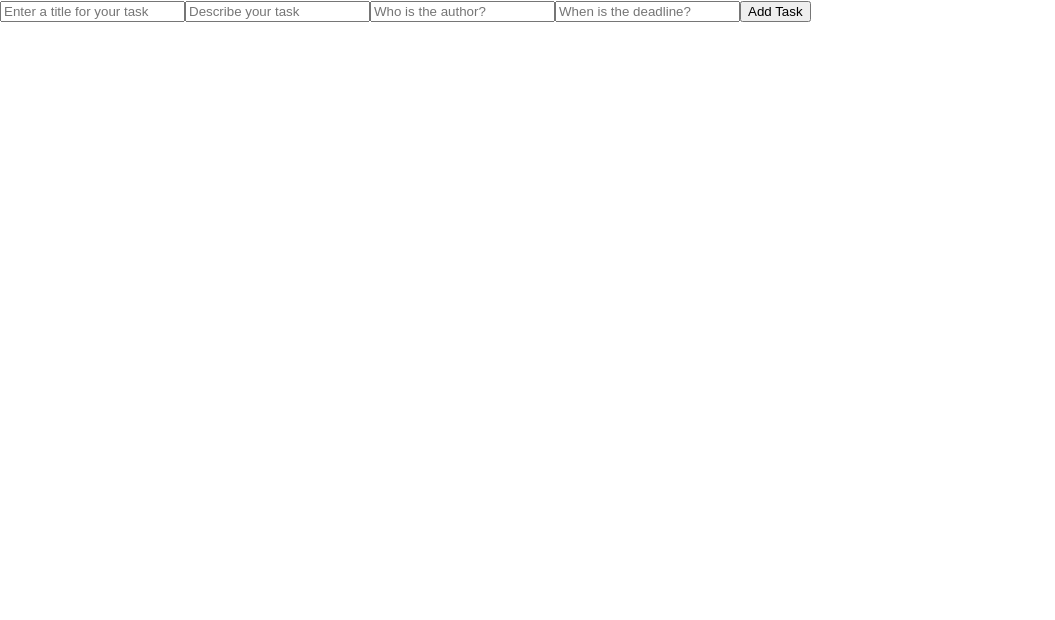
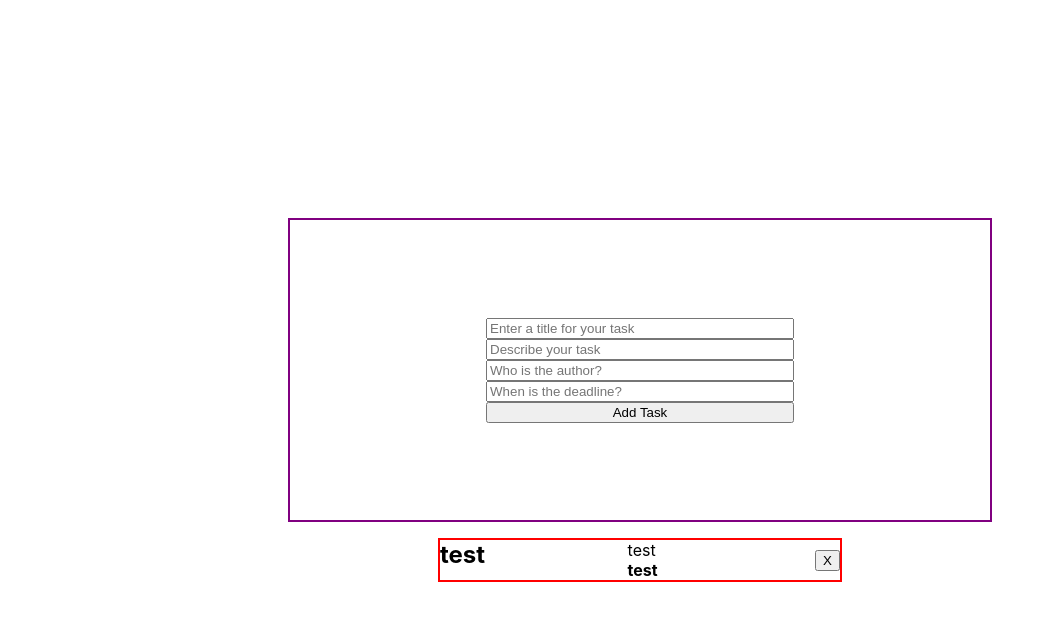
Before and after one commit to Agge20/React.js-Todo-app, a React (Create React App) app in the folder todo-app/: page / in a window 1280 px wide. Shown: the top 620 px of the page, without its empty margins (0-1055 px from the left). Built offline with nearby package versions, Linux system fonts and the light colour scheme.

Commit message:
Added a "remove todo" button with correct functionality

```diff
--- a/todo-app/src/App.js
+++ b/todo-app/src/App.js
@@ -1,10 +1,11 @@
 import TodoForm from "./components/TodoForm";
 import TodoList from "./components/TodoList";
 import TodoContext from "./contexts/TodoContext";
+import Styles from "./styles/AppStyles.module.css"
 
 function App() {
   return (
-    <div className="App">
+    <div className={`App ${Styles.main_wrapper}`}>
       <TodoContext>
         <TodoForm />
         <TodoList />
--- a/todo-app/src/components/TodoCard.js
+++ b/todo-app/src/components/TodoCard.js
@@ -1,12 +1,21 @@
-import React from 'react';
+import React, { useContext } from 'react';
+import Styles from '../styles/TodoCardStyles.module.css';
+import { TodoContext } from '../contexts/TodoContext'
 
 const TodoCard = (props) => {
+  const { removeTodo } = useContext(TodoContext)
+
   return (
-    <div>
-      <h2>{props.todoTitle}</h2>
-      <p>{props.todoDesc}</p>
-      <h4>{props.todoAuth}</h4>
-      <h5>{props.todoDeadline}</h5>
+    <div className={Styles.todo_card}>
+      <div className={Styles.left_inner_wrapper}>
+        <h2>{props.todoTitle}</h2>
+        <h5>{props.todoDeadline}</h5>
+      </div>
+      <div className={Styles.right_inner_wrapper}>
+        <p>{props.todoDesc}</p>
+        <h4>{props.todoAuth}</h4>
+      </div>
+      <button className={Styles.remove_todo} onClick={() => {removeTodo(props.todoTitle)}}>X</button>
     </div>
   );
 }
--- a/todo-app/src/components/TodoForm.js
+++ b/todo-app/src/components/TodoForm.js
@@ -1,6 +1,7 @@
 import React, { useContext, /*useEffect, useState */} from 'react';
 import  { TodoContext } from '../contexts/TodoContext'
 import  { useForm } from 'react-hook-form';
+import Styles from '../styles/TodoFormStyles.module.css'
 
 const TodoForm = () => {
   const { addTodo } = useContext(TodoContext);
@@ -9,13 +10,22 @@ const TodoForm = () => {
 
   const onSubmit = (data) => {
     console.log(data)
-    addTodo(data)
+    //If user tries to submit a task without title alert him to enter a title
+    if (data.todoTitle === "") {
+      alert("Your task needs a title")
+    }
+    //Render out task
+    else {
+      console.log(data)
+      addTodo(data)
+    }
+
   }
 
   //Updates value of title, desc and auth everytime user types something in one of the input-fields
   return (
-    <div>
-      <form onSubmit={handleSubmit(onSubmit)}>
+    <div className={Styles.todo_form_wrapper}>
+      <form onSubmit={handleSubmit(onSubmit)} className={Styles.todo_form}>
         <input type="text" placeholder="Enter a title for your task" name="todoTitle" ref={register}/>
         <input type="text" placeholder="Describe your task" name="todoDesc" ref={register}/>
         <input type="text" placeholder="Who is the author?" name="todoAuth" ref={register} />
--- a/todo-app/src/components/TodoList.js
+++ b/todo-app/src/components/TodoList.js
@@ -1,4 +1,4 @@
-import React, { useContext, useEffect } from 'react';
+import React, { useContext } from 'react';
 import { TodoContext } from '../contexts/TodoContext';
 import TodoCard from './TodoCard';
 
@@ -8,9 +8,9 @@ const TodoList = () => {
   return (
     <div>
       {
-        todos.map(todo => {
+        todos.map((todo, i) => {
           return(
-            <TodoCard todoTitle={todo.todoTitle} />
+            <TodoCard todoTitle={todo.todoTitle} todoDesc={todo.todoDesc} todoAuth={todo.todoAuth} todoDeadline={todo.todoDeadline} key={i}/>
           )
         })
       }
--- a/todo-app/src/contexts/TodoContext.js
+++ b/todo-app/src/contexts/TodoContext.js
@@ -5,13 +5,24 @@ export const TodoContext = createContext();
 export const TodoContextProvider = (props) => {
 
   const [todos, setTodos] = useState([
-
+    {
+      todoTitle: "test",
+      todoDesc: "test",
+      todoAuth: "test",
+      todoDate: "date"
+    }
   ]);
   const addTodo = (data) => {
     setTodos(prevState => [data, ...prevState])
     console.log(todos)
   }
+  const removeTodo = (todoToRemove) => {
+    console.log("This is todoToRemove " + todoToRemove);
+    const removeClickedTodo = todos.filter(todo => todo.todoTitle !== todoToRemove);
+    setTodos(removeClickedTodo)
+    console.log(removeClickedTodo);
 
+  }
   useEffect(() => {
     console.log("Todos")
     console.log(todos)
@@ -20,7 +31,9 @@ export const TodoContextProvider = (props) => {
   const values = {
     addTodo,
     todos,
-    setTodos
+    setTodos,
+    removeTodo
+
   }
   return (
     <TodoContext.Provider value={values}>
--- a/todo-app/src/index.css
+++ b/todo-app/src/index.css
@@ -11,3 +11,7 @@ code {
   font-family: source-code-pro, Menlo, Monaco, Consolas, 'Courier New',
     monospace;
 }
+h2, h3, h4, h5, p {
+  margin-block-start: 0em;
+  margin-block-end: 0em;
+}
--- /dev/null
+++ b/todo-app/src/styles/AppStyles.module.css
@@ -0,0 +1,7 @@
+.main_wrapper {
+  display: flex;
+  flex-direction: column;
+  justify-content: center;
+  align-items: center;
+  min-height: 100vh;
+}
--- /dev/null
+++ b/todo-app/src/styles/TodoCardStyles.module.css
@@ -0,0 +1,42 @@
+.main_wrapper {
+  border: solid black 1px;
+  width: 100%;
+}
+.todo_card {
+  border: solid red 2px;
+  width: 350px;
+  display: flex;
+  margin-top: 1rem;
+}
+.left_inner_wrapper {
+  width: 50%;
+  display: flex;
+  flex-direction: column;
+}
+.right_inner_wrapper {
+  width: 50%;
+}
+.remove_todo {
+  max-width: 25px imp !important;
+  height: 80%;
+  margin: auto;
+}
+/* Small devices (landscape phones, 576px and up) */
+@media (min-width: 576px) {
+  .todo_card {
+    width: 400px;
+    max-height: 6rem;
+  }
+}
+
+/* Medium devices (tablets, 768px and up) */
+@media (min-width: 768px) {  }
+
+/* Large devices (desktops, 992px and up) */
+@media (min-width: 992px) {  }
+
+/* X-Large devices (large desktops, 1200px and up) */
+@media (min-width: 1200px) {  }
+
+/* XX-Large devices (larger desktops, 1400px and up) */
+@media (min-width: 1400px) {  }
--- /dev/null
+++ b/todo-app/src/styles/TodoFormStyles.module.css
@@ -0,0 +1,46 @@
+.todo_form_wrapper {
+  height: 300px;
+  width: 400px;
+  border: solid purple 2px;
+  display: flex;
+  justify-content: center;
+  align-items: center;
+  flex-direction: column;
+}
+
+.todo_form {
+  display: flex;
+  flex-direction: column;
+
+}
+/* Small devices (landscape phones, 576px and up) */
+@media (min-width: 576px) {
+  .todo_form_wrapper {
+    width: 500px;
+
+  }
+}
+
+/* Medium devices (tablets, 768px and up) */
+@media (min-width: 768px) {
+  .todo_form_wrapper {
+    width: 700px;
+  }
+  .todo_form {
+    max-width: 50%;
+  }
+  .todo_form input {
+    min-width: 300px;
+  }
+}
+
+/* Large devices (desktops, 992px and up) */
+@media (min-width: 992px) {
+
+ }
+
+/* X-Large devices (large desktops, 1200px and up) */
+@media (min-width: 1200px) {  }
+
+/* XX-Large devices (larger desktops, 1400px and up) */
+@media (min-width: 1400px) {  }
```
